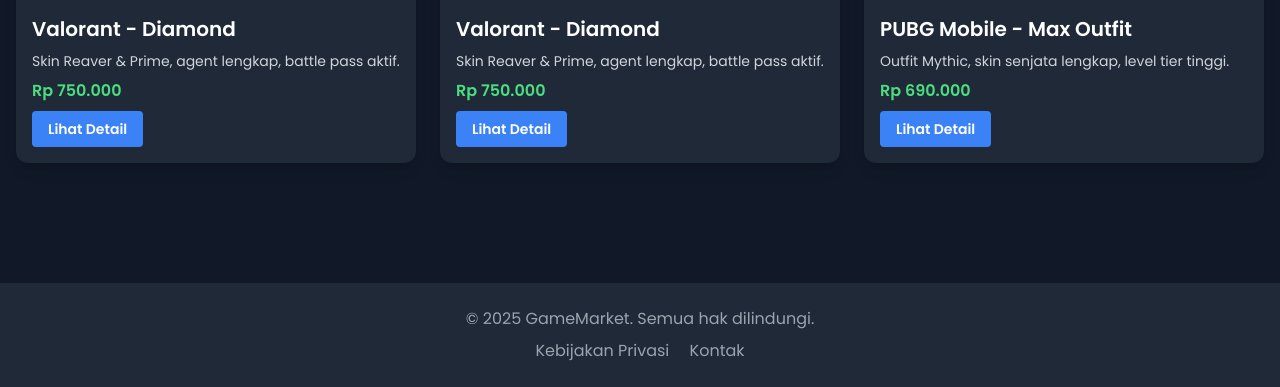
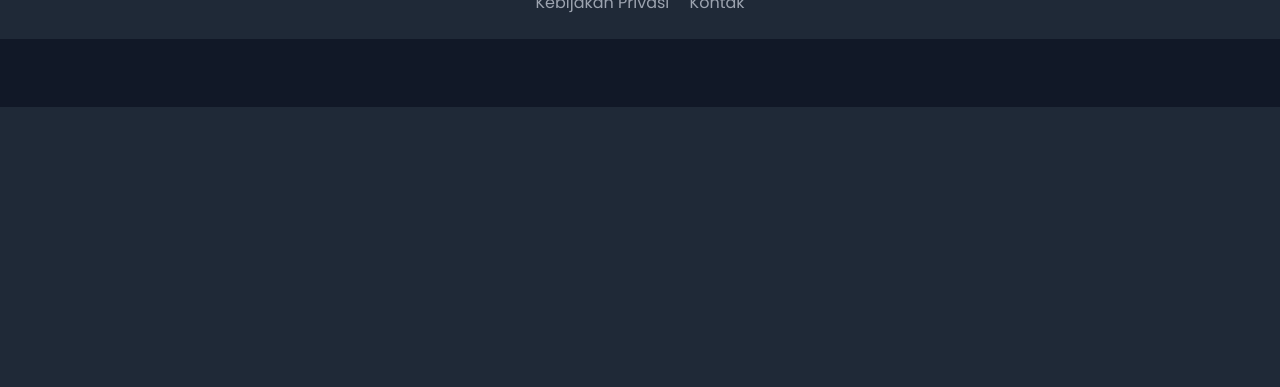
Before and after one commit to Tegarbrams/finpro_ecommerce, a Laravel app: page /listAkun in a window 1280 px wide. Shown: the part 693-1080 px from the top of the page. After the commit the page ends 800 px from the top, so only its background shows below. Run offline with Laravel 12, Linux system fonts and the light colour scheme; some libraries are stand-ins or nearby versions.

Commit message:
List Data

```diff
--- a/app/Http/Controllers/Controller.php
+++ b/app/Http/Controllers/Controller.php
@@ -4,5 +4,5 @@
 
 abstract class Controller
 {
-    //
+
 }
--- a/resources/views/listAkun.blade.php
+++ b/resources/views/listAkun.blade.php
@@ -51,34 +51,6 @@
         </div>
       </div>
       <div class="bg-gray-800 rounded-xl overflow-hidden shadow-lg hover:scale-105 hover:shadow-xl transition-all duration-300">
-        <img src="https://cdn.donmai.us/sample/98/51/__valorant_sample-98513553621bf97ef6b5b6f4c9c01b6b.jpg" alt="Valorant" class="w-full h-40 object-cover">
-        <div class="p-4">
-          <h3 class="text-xl font-semibold mb-2">Valorant - Diamond</h3>
-          <p class="text-sm text-gray-300 mb-2">Skin Reaver & Prime, agent lengkap, battle pass aktif.</p>
-          <p class="text-green-400 font-bold mb-2">Rp 750.000</p>
-          <a href="#" class="inline-block bg-blue-500 hover:bg-blue-600 px-4 py-2 text-sm rounded text-white font-semibold">Lihat Detail</a>
-        </div>
-      </div>
-      <div class="bg-gray-800 rounded-xl overflow-hidden shadow-lg hover:scale-105 hover:shadow-xl transition-all duration-300">
-        <img src="https://cdn.donmai.us/sample/98/51/__valorant_sample-98513553621bf97ef6b5b6f4c9c01b6b.jpg" alt="Valorant" class="w-full h-40 object-cover">
-        <div class="p-4">
-          <h3 class="text-xl font-semibold mb-2">Valorant - Diamond</h3>
-          <p class="text-sm text-gray-300 mb-2">Skin Reaver & Prime, agent lengkap, battle pass aktif.</p>
-          <p class="text-green-400 font-bold mb-2">Rp 750.000</p>
-          <a href="#" class="inline-block bg-blue-500 hover:bg-blue-600 px-4 py-2 text-sm rounded text-white font-semibold">Lihat Detail</a>
-        </div>
-      </div>
-      <div class="bg-gray-800 rounded-xl overflow-hidden shadow-lg hover:scale-105 hover:shadow-xl transition-all duration-300">
-        <img src="https://cdn.donmai.us/sample/98/51/__valorant_sample-98513553621bf97ef6b5b6f4c9c01b6b.jpg" alt="Valorant" class="w-full h-40 object-cover">
-        <div class="p-4">
-          <h3 class="text-xl font-semibold mb-2">Valorant - Diamond</h3>
-          <p class="text-sm text-gray-300 mb-2">Skin Reaver & Prime, agent lengkap, battle pass aktif.</p>
-          <p class="text-green-400 font-bold mb-2">Rp 750.000</p>
-          <a href="#" class="inline-block bg-blue-500 hover:bg-blue-600 px-4 py-2 text-sm rounded text-white font-semibold">Lihat Detail</a>
-        </div>
-      </div>
-
-      <div class="bg-gray-800 rounded-xl overflow-hidden shadow-lg hover:scale-105 hover:shadow-xl transition-all duration-300">
         <img src="https://cdn1.codashop.com/S/content/common/images/mno/pubgm_new.png" alt="PUBG Mobile" class="w-full h-40 object-cover">
         <div class="p-4">
           <h3 class="text-xl font-semibold mb-2">PUBG Mobile - Max Outfit</h3>
```
Also changed, not shown: resources/views/index.blade.php (+18 -11 lines), public/asset/iconff.jpg (deleted), public/asset/iconml.jpg (deleted), public/asset/iconpubg.png (deleted), public/asset/iconvalo.png (deleted), public/asset/image-1.png (added), public/asset/image-2.png (added), public/asset/image-3.png (added), resources/views/dataListAkun.blade.php (added), 1 other file.
